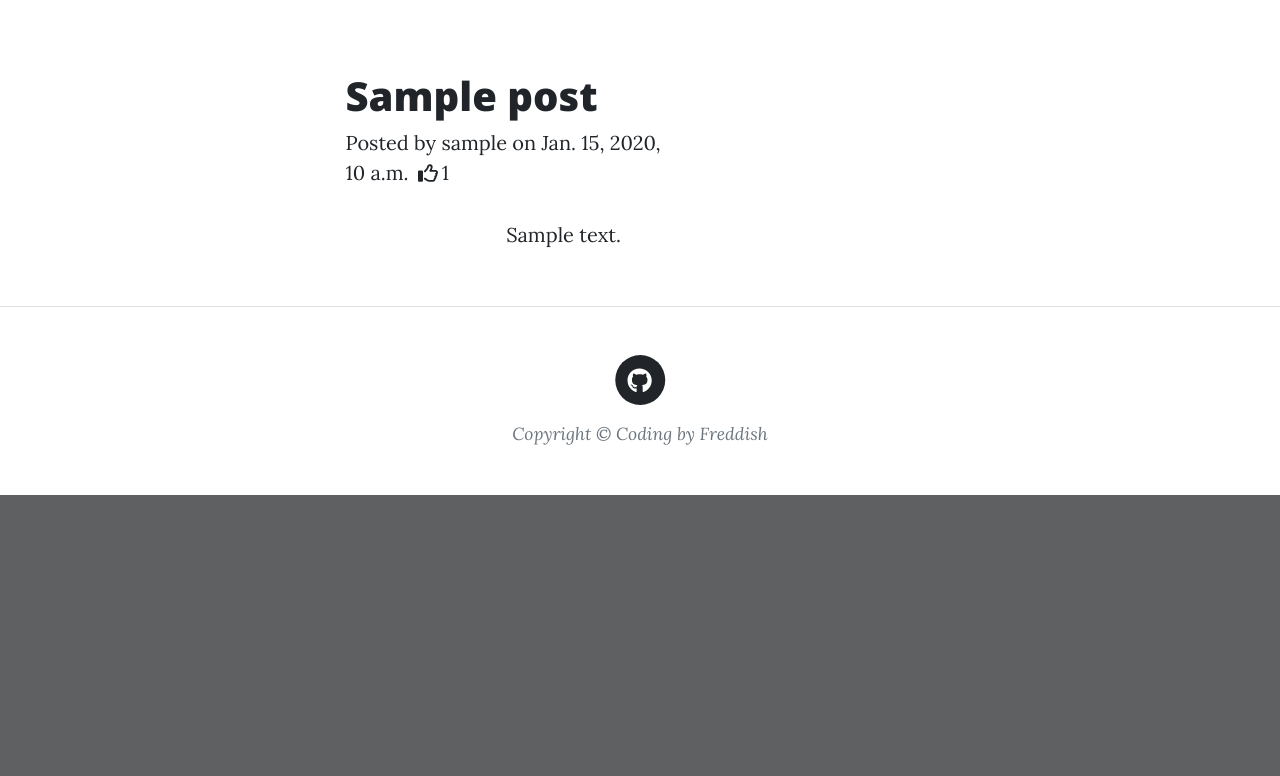
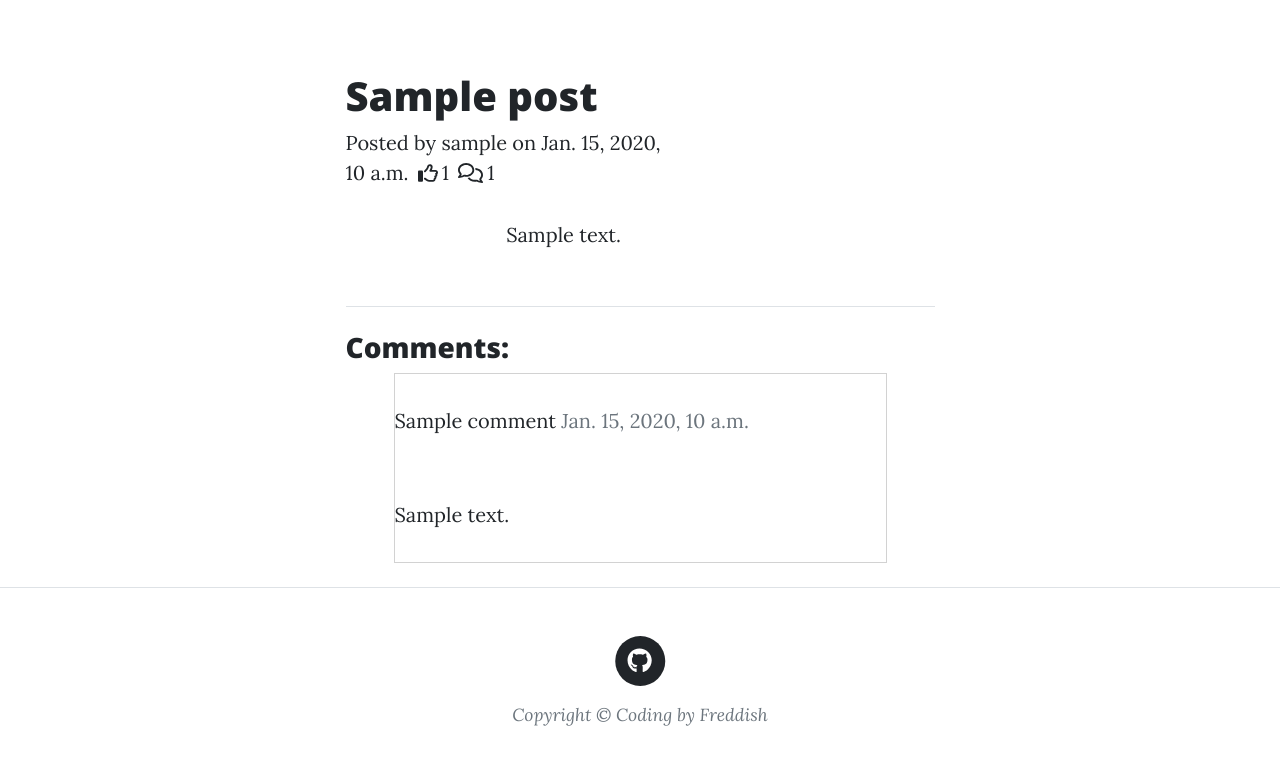
Before and after one commit to codingbyfreddish/Portfolio-Project-4, a Django app: a page that uses templates/post_detail.html in a window 1280 px wide. Shown: the part 602-1378 px from the top of the page. Before the commit the page ends 1097 px from the top, so only its background shows below. Run offline with Django 3.2, Linux system fonts and the light colour scheme; tables that the repository leaves empty hold one stand-in row (values such as "Sample post"); some libraries are stand-ins or nearby versions.

Commit message:
style/comment structure post_detail

```diff
--- a/templates/post_detail.html
+++ b/templates/post_detail.html
@@ -18,6 +18,9 @@
                     {{ post.author }}
                     on {{ post.created_on }}
                     <i class="far fa-thumbs-up mx-1"></i>{{ post.number_of_likes }}
+                    {% with comments.count as total_comments %}
+                    <i class="far fa-comments mx-1"></i>{{ total_comments }}
+                    {% endwith %}
                 </span>
             </div>
         </div>
@@ -31,5 +34,24 @@
             </div>
         </div>
     </article>
-
+    <!-- Divider-->
+    <hr class="my-4" />
+    <!-- Comments  -->
+    <section class="mb-4">
+        <h3>Comments:</h3>
+        <div class="card-body px-4 px-lg-5">
+            {% for comment in comments %}
+            <div class="card gx-4 gx-lg-5 justify-content-center">
+                <p class="font-weight-bold">{{ comment.name }}
+                    <span class="text-muted font-weight-normal">
+                        {{ comment.created_on }}
+                    </span>
+                </p>
+                {{ comment.body | linebreaks }}
+                <!-- <div class="col-md-10 col-lg-8 col-xl-7">
+                    <p></p> -->
+            </div>
+            {% endfor %}
+        </div>
+    </section>
 {% endblock %}
```
Lines whose indentation alone changed are shown as unchanged.
